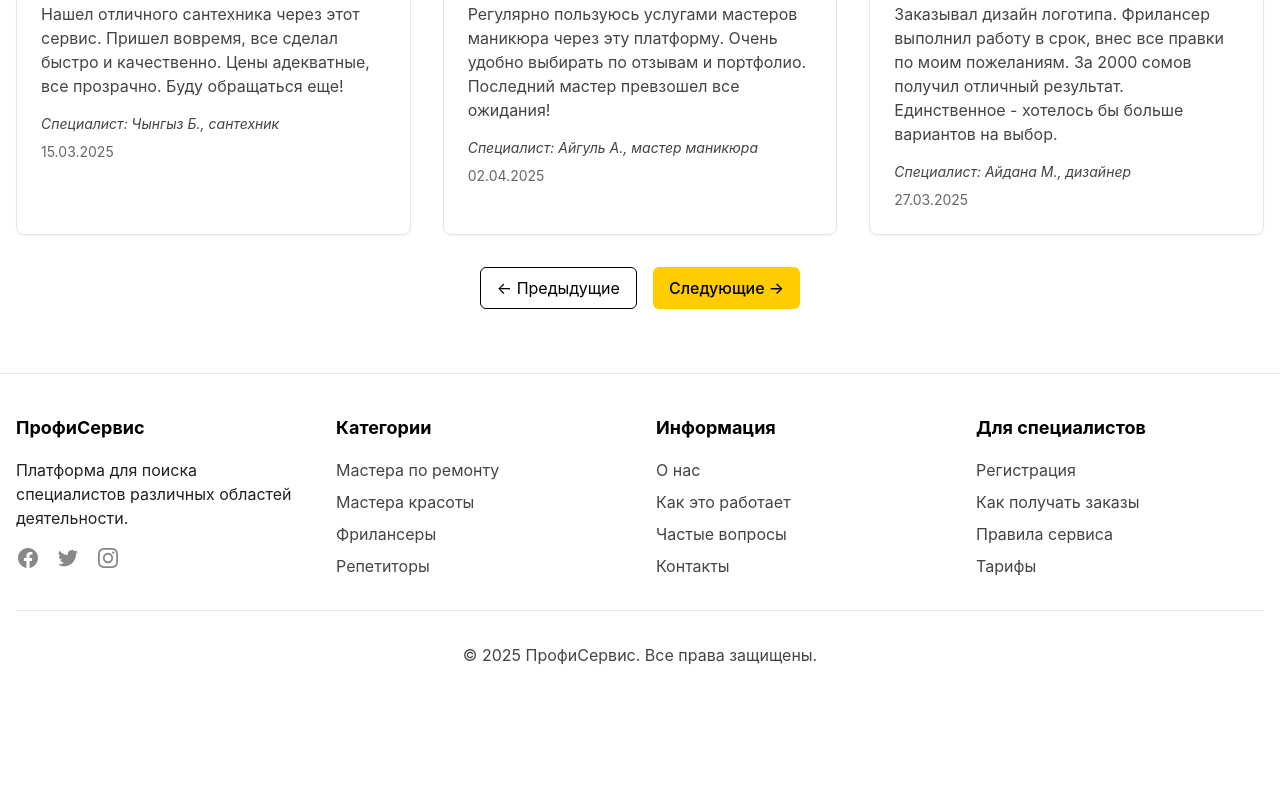
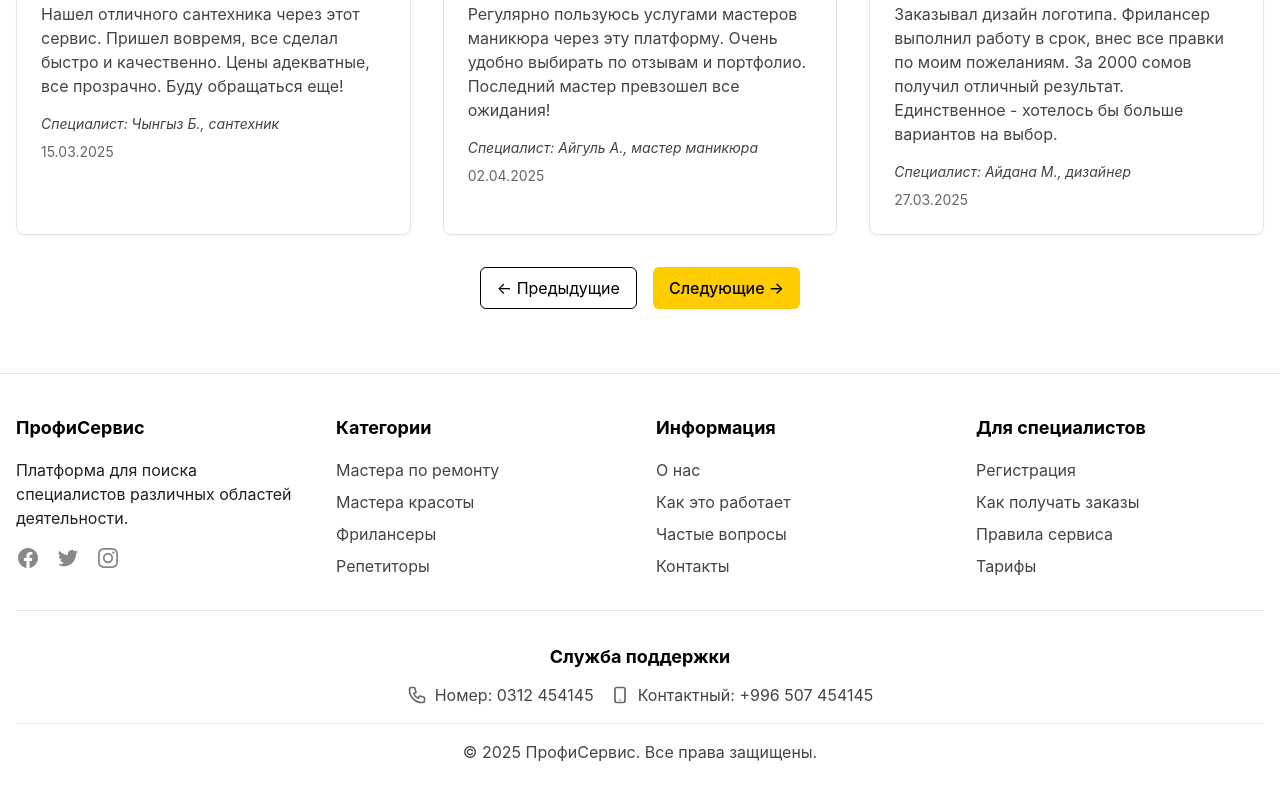
Before and after one commit to Vlad-a-1132/Kurulush.pro, a Next.js app: page / in a window 1280 px wide. Shown: the part 3456-4256 px from the top of the page. Before the commit the page ends 4163 px from the top, so only its background shows below. Built offline with nearby package versions, Linux system fonts and the light colour scheme.

Commit message:
Добавление контактов службы поддержки в футер

```diff
--- a/src/components/Footer.tsx
+++ b/src/components/Footer.tsx
@@ -61,7 +61,26 @@ const Footer = () => {
           </div>
         </div>
 
+        {/* Служба поддержки */}
         <div className="mt-8 pt-8 border-t border-gray-200 text-center">
+          <h3 className="text-base md:text-lg font-bold mb-3 text-black">Служба поддержки</h3>
+          <div className="flex flex-col md:flex-row items-center justify-center gap-4 mb-4">
+            <div className="flex items-center">
+              <svg className="w-5 h-5 mr-2 text-gray-600" fill="none" stroke="currentColor" viewBox="0 0 24 24" xmlns="http://www.w3.org/2000/svg">
+                <path strokeLinecap="round" strokeLinejoin="round" strokeWidth={2} d="M3 5a2 2 0 012-2h3.28a1 1 0 01.948.684l1.498 4.493a1 1 0 01-.502 1.21l-2.257 1.13a11.042 11.042 0 005.516 5.516l1.13-2.257a1 1 0 011.21-.502l4.493 1.498a1 1 0 01.684.949V19a2 2 0 01-2 2h-1C9.716 21 3 14.284 3 6V5z" />
+              </svg>
+              <span className="text-gray-700">Номер: <a href="tel:0312454145" className="hover:text-black">0312 454145</a></span>
+            </div>
+            <div className="flex items-center">
+              <svg className="w-5 h-5 mr-2 text-gray-600" fill="none" stroke="currentColor" viewBox="0 0 24 24" xmlns="http://www.w3.org/2000/svg">
+                <path strokeLinecap="round" strokeLinejoin="round" strokeWidth={2} d="M12 18h.01M8 21h8a2 2 0 002-2V5a2 2 0 00-2-2H8a2 2 0 00-2 2v14a2 2 0 002 2z" />
+              </svg>
+              <span className="text-gray-700">Контактный: <a href="tel:+996507454145" className="hover:text-black">+996 507 454145</a></span>
+            </div>
+          </div>
+        </div>
+
+        <div className="mt-4 pt-4 border-t border-gray-200 text-center">
           <p className="text-gray-700 text-sm md:text-base">© {new Date().getFullYear()} ПрофиСервис. Все права защищены.</p>
         </div>
       </div>
```
